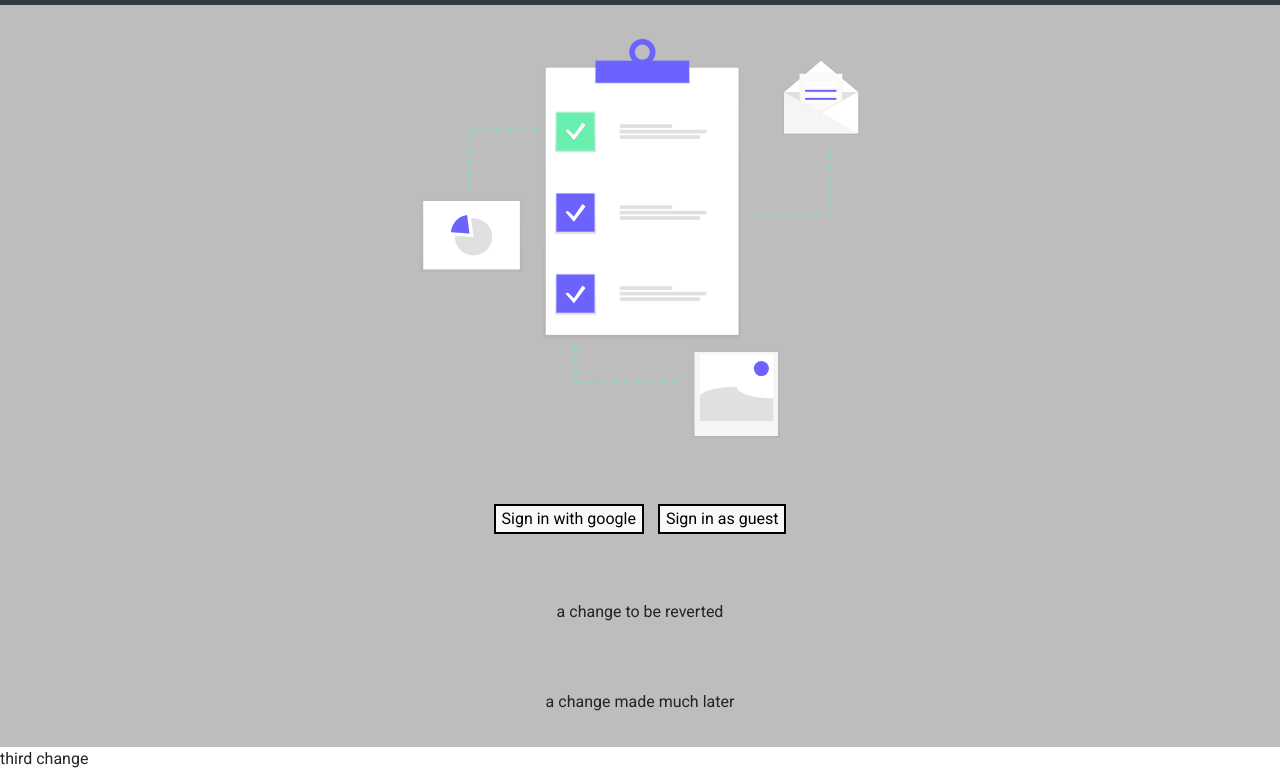
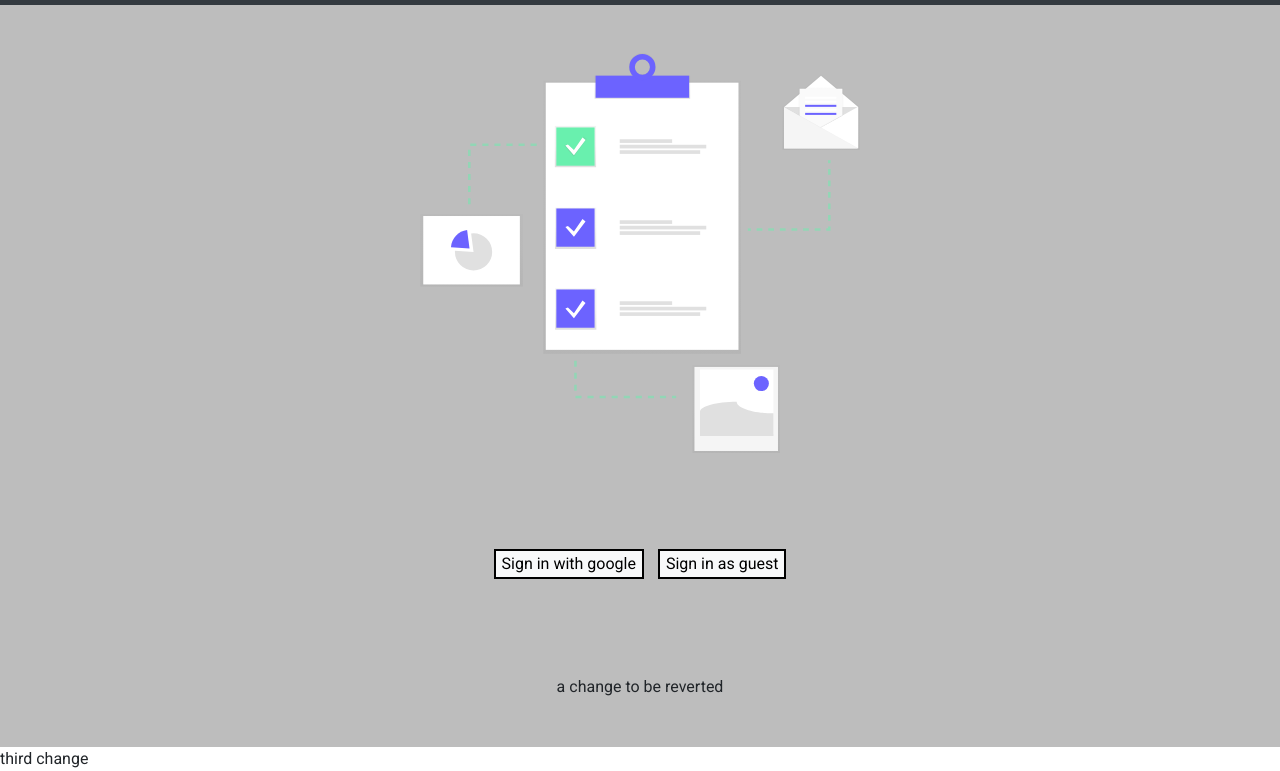
Before and after one commit to chetanchandel31/expenseTracker, a plain HTML site: page index.html in a window 1280 px wide. Shown: the part 51-822 px from the top of the page. Drawn offline with nearby package versions, Linux system fonts and the light colour scheme; no server answers.

Commit message:
Revert "a change made much later"
This reverts commit 7d35f59a263f28e1318049e725cc6363c974af55.

```diff
--- a/index.html
+++ b/index.html
@@ -107,7 +107,6 @@
         <button id="guestSignInBtn">Sign in as guest</button>
       </div>
       <div>a change to be reverted</div>
-      <div>a change made much later</div>
     </div>
 
     <div>third change</div>
```
